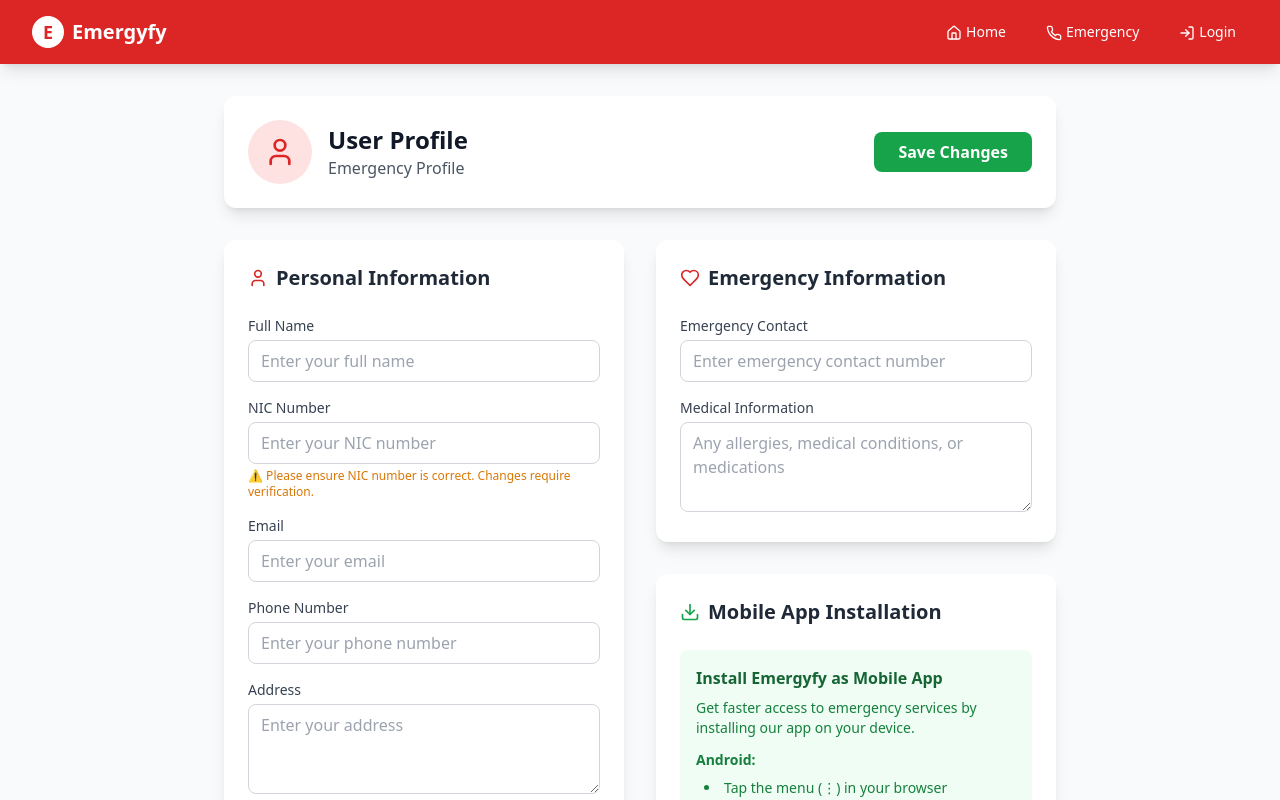
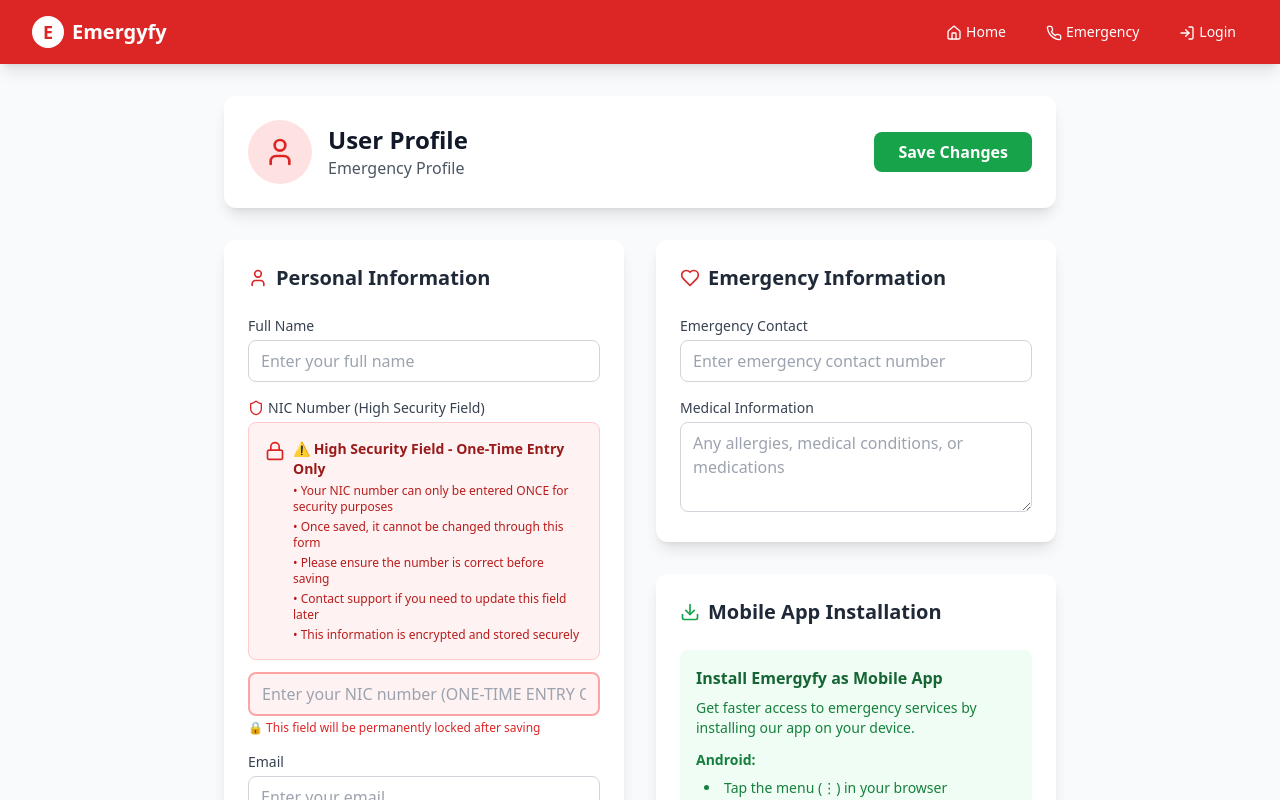
Before and after one commit to Jamesniron/rapid-response-reach, a React (Vite) app: page /profile in a window 1280 px wide. Both pictures are taken after a click on the button "Edit Profile". Shown: the top 800 px of the page. Built offline with nearby package versions, Linux system fonts and the light colour scheme.

Commit message:
Add NIC number security prompt
Added a prompt to the NIC number input field in the profile form to clarify that it is a high-security field and can only be entered once.

```diff
--- a/src/pages/Profile.tsx
+++ b/src/pages/Profile.tsx
@@ -1,6 +1,6 @@
 import React, { useState, useEffect } from 'react';
 import Navigation from '../components/Navigation';
-import { User, Phone, Mail, MapPin, Heart, Settings, Bell, Download } from 'lucide-react';
+import { User, Phone, Mail, MapPin, Heart, Settings, Bell, Download, Shield, Lock } from 'lucide-react';
 import { useToast } from '../hooks/use-toast';
 
 const Profile = () => {
@@ -22,6 +22,9 @@ const Profile = () => {
     }
   });
   const { toast } = useToast();
+
+  // Check if NIC has been set (one-time entry restriction)
+  const isNicLocked = profile.nic && profile.nic.trim() !== '';
 
   // Load user data from localStorage on component mount
   useEffect(() => {
@@ -172,21 +175,59 @@ const Profile = () => {
               </div>
 
               <div>
-                <label className="block text-sm font-medium text-gray-700 mb-1">NIC Number</label>
-                {isEditing ? (
+                <label className="block text-sm font-medium text-gray-700 mb-1 flex items-center">
+                  <Shield className="w-4 h-4 mr-1 text-red-600" />
+                  NIC Number (High Security Field)
+                </label>
+                {isEditing && !isNicLocked ? (
                   <div>
+                    <div className="mb-3 p-4 bg-red-50 border border-red-200 rounded-lg">
+                      <div className="flex items-start space-x-2">
+                        <Lock className="w-5 h-5 text-red-600 mt-0.5 flex-shrink-0" />
+                        <div>
+                          <h4 className="text-sm font-semibold text-red-800 mb-1">⚠️ High Security Field - One-Time Entry Only</h4>
+                          <ul className="text-xs text-red-700 space-y-1">
+                            <li>• Your NIC number can only be entered ONCE for security purposes</li>
+                            <li>• Once saved, it cannot be changed through this form</li>
+                            <li>• Please ensure the number is correct before saving</li>
+                            <li>• Contact support if you need to update this field later</li>
+                            <li>• This information is encrypted and stored securely</li>
+                          </ul>
+                        </div>
+                      </div>
+                    </div>
                     <input
                       type="text"
                       name="nic"
                       value={profile.nic}
                       onChange={handleInputChange}
-                      className="w-full px-3 py-2 border border-gray-300 rounded-lg focus:ring-2 focus:ring-red-500 focus:border-transparent"
-                      placeholder="Enter your NIC number"
+                      className="w-full px-3 py-2 border-2 border-red-300 rounded-lg focus:ring-2 focus:ring-red-500 focus:border-red-500 bg-red-50"
+                      placeholder="Enter your NIC number (ONE-TIME ENTRY ONLY)"
+                      maxLength={12}
                     />
-                    <p className="text-xs text-amber-600 mt-1">⚠️ Please ensure NIC number is correct. Changes require verification.</p>
+                    <p className="text-xs text-red-600 mt-1 font-medium">
+                      🔒 This field will be permanently locked after saving
+                    </p>
                   </div>
                 ) : (
-                  <p className="text-gray-900">{profile.nic || 'Not set'}</p>
+                  <div>
+                    <div className="flex items-center space-x-2 p-3 bg-gray-50 rounded-lg border">
+                      <Lock className="w-4 h-4 text-gray-500" />
+                      <p className="text-gray-900 font-medium">
+                        {profile.nic || 'Not set'}
+                      </p>
+                      {isNicLocked && (
+                        <span className="text-xs bg-red-100 text-red-700 px-2 py-1 rounded-full font-medium">
+                          🔒 SECURED
+                        </span>
+                      )}
+                    </div>
+                    {isNicLocked && (
+                      <p className="text-xs text-gray-600 mt-1">
+                        This field is permanently locked for security. Contact support to make changes.
+                      </p>
+                    )}
+                  </div>
                 )}
               </div>
 
```
